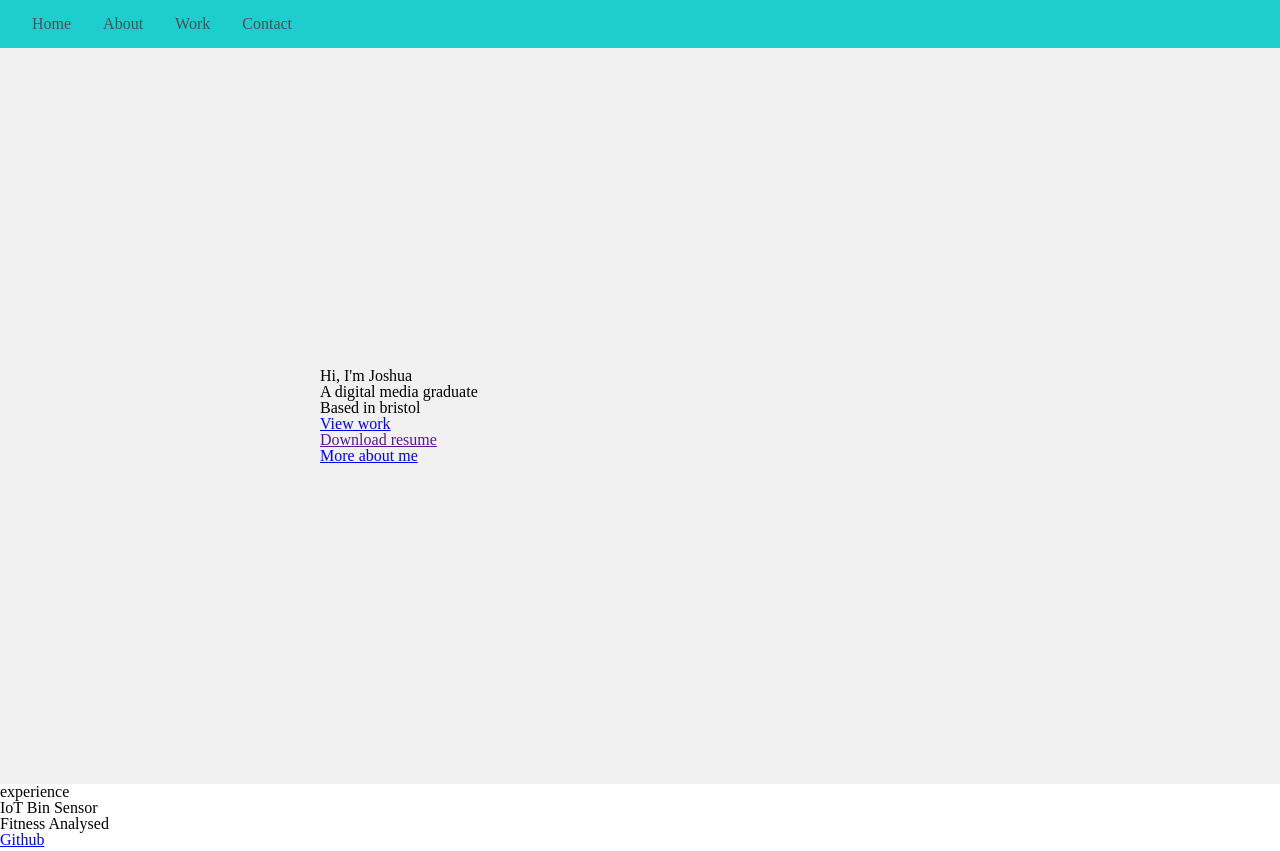
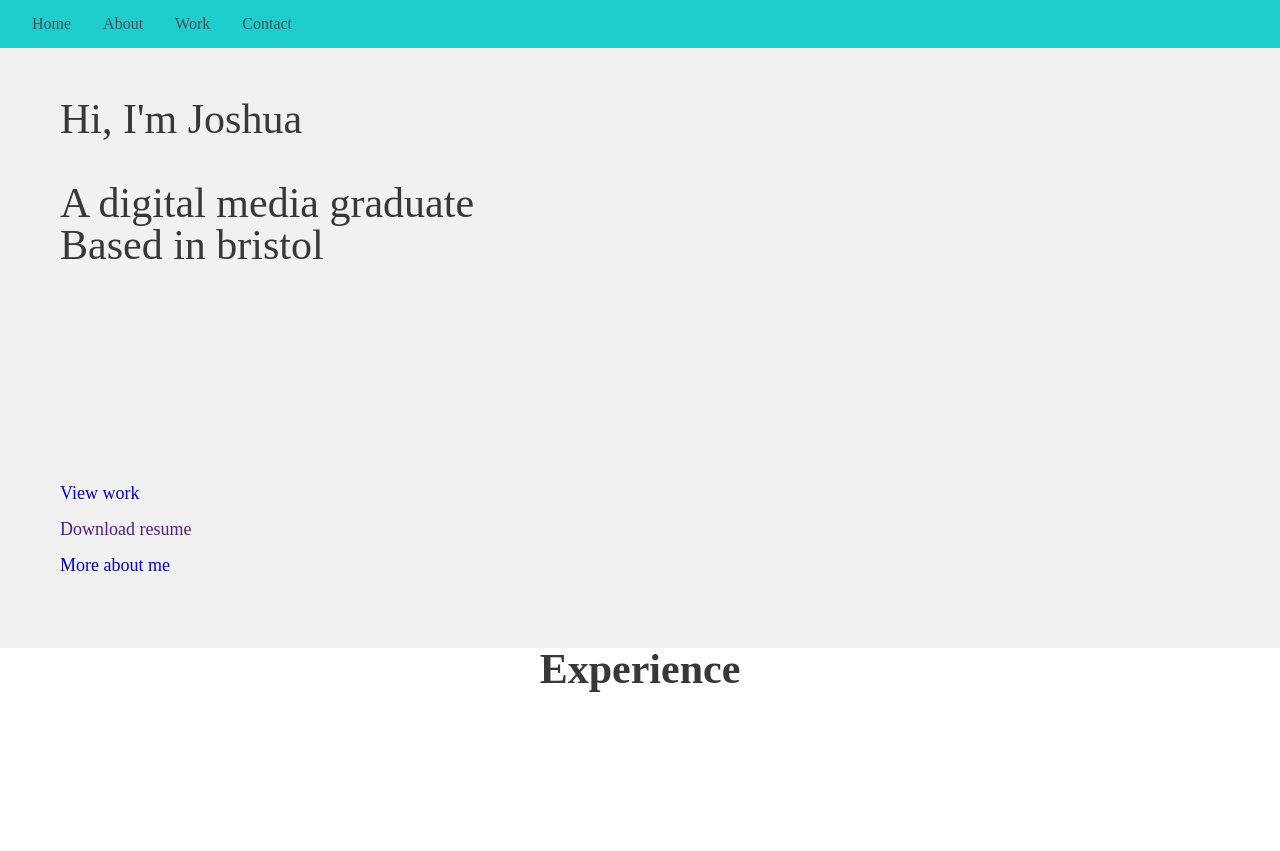
Before and after one commit to Styrle/Personal-portfolio, a plain HTML site: page index.html in a window 1280 px wide. Shown: the top 851 px of the page. Drawn offline with Linux system fonts and the light colour scheme.

Commit message:
End of day commit

```diff
--- a/css/stylesheet.css
+++ b/css/stylesheet.css
@@ -55,10 +55,9 @@ table {
    background-color: #1ECECE;
 	 position: relative ;
 	 padding: 2vh;
-
+	 font-family: DINPro;
+	 font-weight: 400;
 }
-
-
 
 li {
   display: block;
@@ -76,6 +75,11 @@ li a {
 
 }
 
+a {
+	  text-decoration: none;
+
+}
+
 li a:hover {
   color: #ffffff;
 }
@@ -83,30 +87,50 @@ li a:hover {
 
 /* Header */
 .header-home {
-	padding: 20em;
- 	background: #F1F1F1;
-
+	height: 600px;
+	text-align: left;
+	background: #F1F1F1;
+	font-size: 42px;
+	text-decoration: none;
+	color: #383838;
+	padding-left: 60px;
+	font-family: DINPro;
+	font-weight: 400;
 }
 
-.home-h1 {
-	text-align:left;
+.intro{
+	padding-top: 50px;
+}
+.info {
+	padding-top:200px;
+	font-size:18px ;
+	color:black ;
+	text-decoration: none;
+}
+
+#experience {
+	height: 500px;
+	text-align: center;
+	font-size: 42px;
+	color: #383838;
+	font-family: DINPro;
+	font-weight: bold;
 }
 /* In this section we will sort our about page styles */
 /* Header */
 .header-about {
+	height: 300px;
  	text-align: left;
  	background: #F1F1F1;
-	font-size: 30px;
 }
 
 
 /* In this section we will sort our work page styles */
 /* Header */
 .header-work {
-	padding: 20vh;
+	height: 300px;
  	text-align: left;
  	background: #F1F1F1;
-	font-size: 30px;
 }
 
 
@@ -114,8 +138,7 @@ li a:hover {
 /* In this section we will sort our contact page styles */
 /* Header */
 .header-contact {
-	padding: 20vh;
+	height: 300px;
  	text-align: left;
  	background: #F1F1F1;
-	font-size: 30px;
 }
--- a/index.html
+++ b/index.html
@@ -16,18 +16,19 @@
       </ul>
     </nav>
   </div>
-  <div>
     <header class="header-home">
-      <h1 class="home-h1">Hi, I'm Joshua</h1>
-      <h2>A digital media graduate <br>
-Based in bristol</h2>
-        <p><a href="work.html">View work</a></p>
-        <p><a href="">Download resume</a></p>
-        <p><a href="about.html">More about me</a></p>
+      <div class="intro">
+        <h1>Hi, I'm Joshua</h1><br>
+        <h2>A digital media graduate <br>Based in bristol</h2>
+      </div>
+      <div class="info">
+        <p><br><a href="work.html">View work</a></p>
+        <p><br><a href="">Download resume</a></p>
+        <p><br><a href="about.html">More about me</a></p>
+      </div>
     </header>
-  </div>
     <div id="experience">
-      <h2>experience</h2>
+      <h2>Experience</h2>
       <div class="skills">
       </div>
     </div>
```
